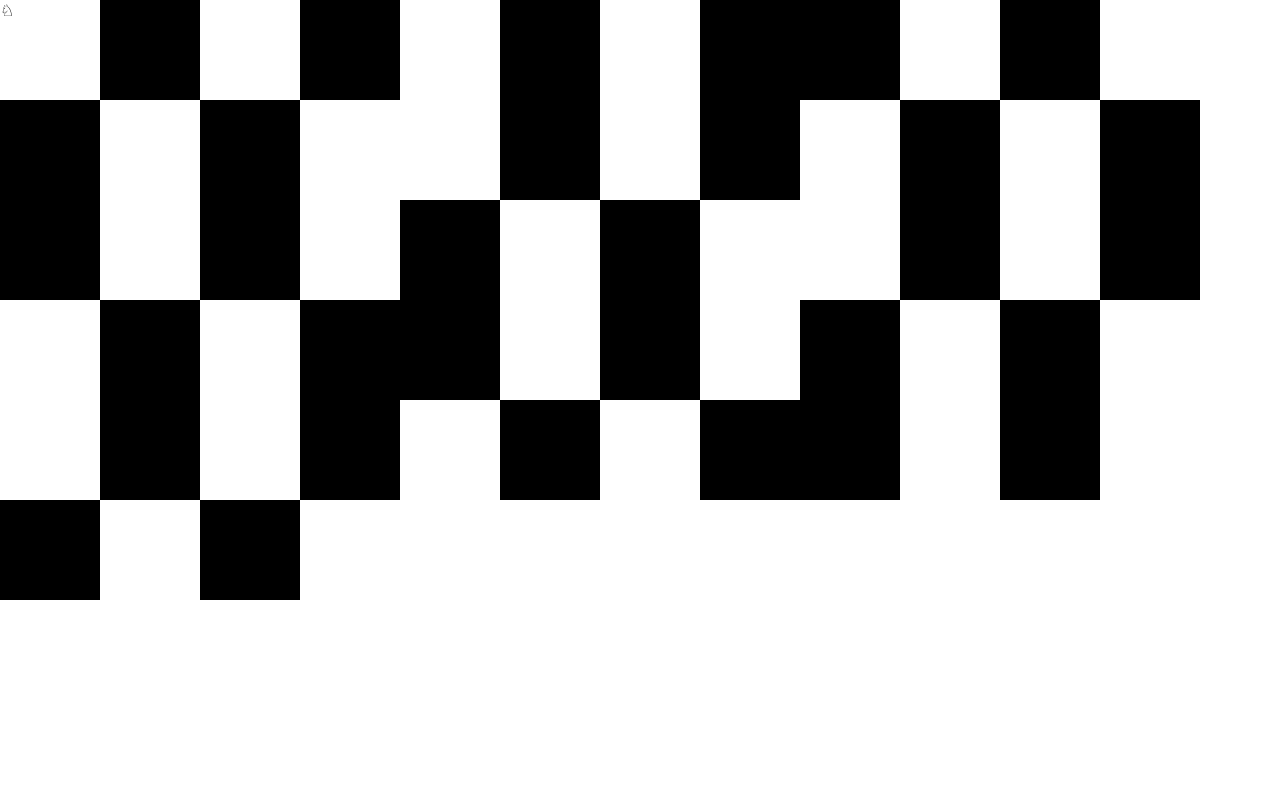
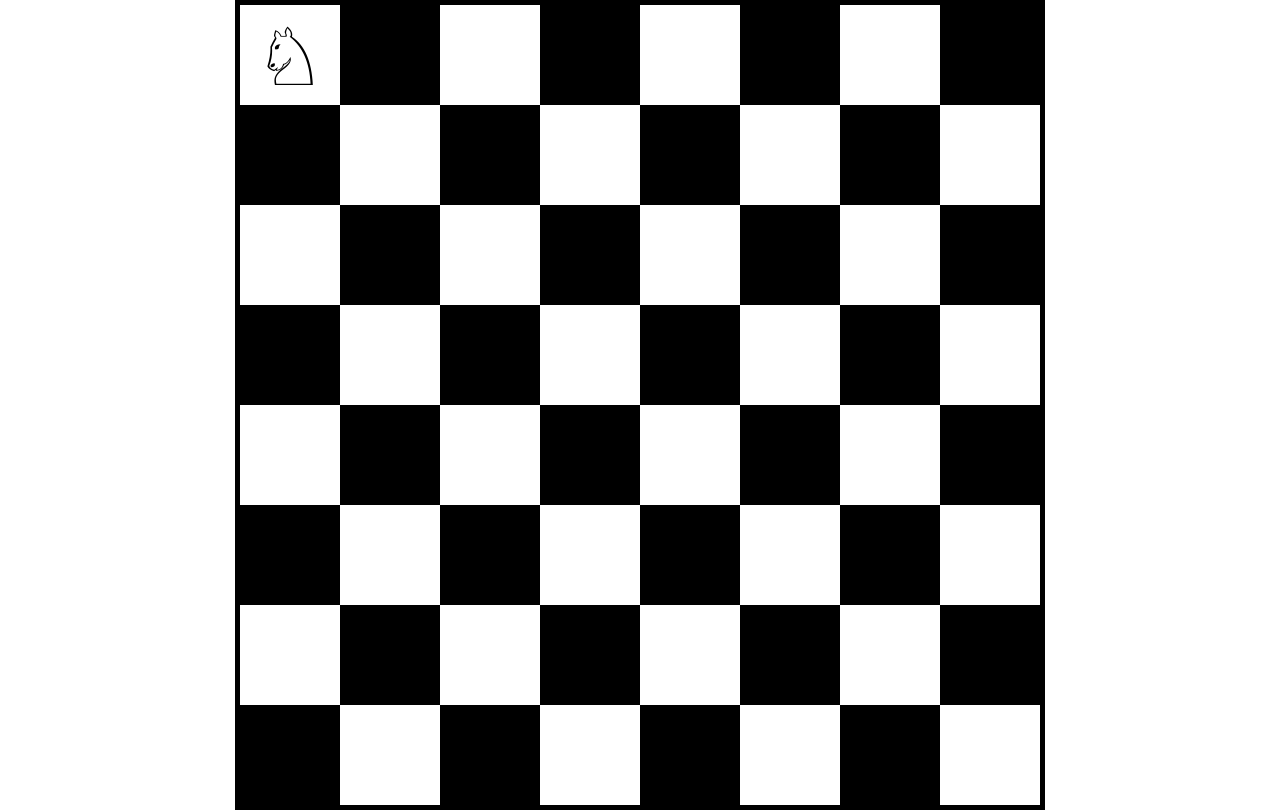
Before and after one commit to Dimetio/pet-chessboard, a React (Create React App) app: page / in a window 1280 px wide. Built offline with nearby package versions, Linux system fonts and the light colour scheme.

Commit message:
feat: update styles

```diff
--- a/src/App.css
+++ b/src/App.css
@@ -1,21 +1,34 @@
+:root {
+  font-size: 10px;
+}
+
 .App {
+  display: flex;
+  justify-content: center;
   width: 100%;
-  height: 100px;
 }
 
 .square-wrap {
-  width: 100px;
-  height: 100px;
-}
-
-.square {
-  width: 100%;
-  height: 100%;
+  width: 10rem;
+  height: 10rem;
 }
 
 .board {
   display: flex;
   flex-wrap: wrap;
+  width: 80rem;
+  height: 100%;
+  border: 5px solid #000;
+}
+
+.square {
+  display: flex;
+  align-items: center;
+  justify-content: center;
   width: 100%;
   height: 100%;
 }
+
+.figure {
+  font-size: 8rem;
+}
--- a/src/components/Knight.tsx
+++ b/src/components/Knight.tsx
@@ -1,3 +1,3 @@
 export default function Knight() {
-  return <div>♘</div>;
+  return <div className="figure">♘</div>;
 }
```
